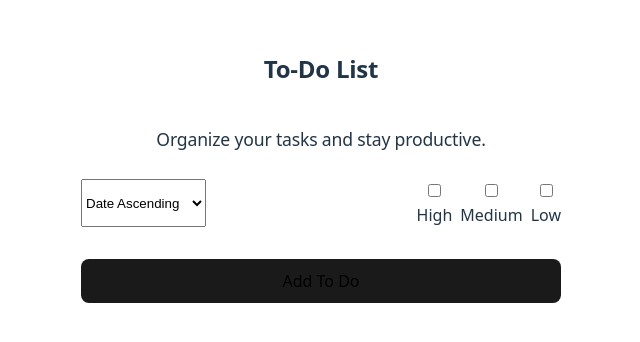
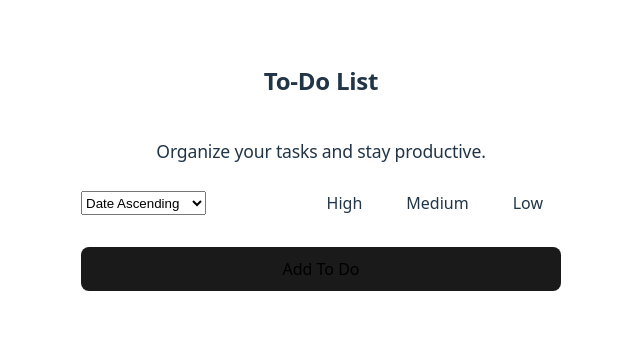
Before and after one commit to Alex761944/react-to-do-app, a React (Vite) app: page / in a window 1280 px wide. Shown: the part 230-572 px from the top of the page, without its empty margins (319-959 px from the left). Built offline with nearby package versions, Linux system fonts and the light colour scheme.

Commit message:
Use pill shaped badges for priority filters

```diff
--- a/src/App.jsx
+++ b/src/App.jsx
@@ -14,14 +14,17 @@ export const priorityOptions = [
   {
     label: "High",
     value: "high",
+    color: "var(--danger)",
   },
   {
     label: "Medium",
     value: "medium",
+    color: "var(--warning)",
   },
   {
     label: "Low",
     value: "low",
+    color: "var(--success)",
   },
 ];
 
@@ -138,7 +141,13 @@ function App() {
 
         <div className="Navigation__Prioritys">
           {priorityOptions.map((priorityOption, index) => (
-            <label key={index}>
+            <label
+              key={index}
+              className="FilterBadge"
+              style={{
+                "--filter-badge-active": priorityOption.color,
+              }}
+            >
               <input
                 type="checkbox"
                 value={priorityOption.value}
@@ -156,7 +165,9 @@ function App() {
                   });
                 }}
               />
-              <Text as="p">{priorityOption.label}</Text>
+              <Text as="span" className={`FilterBadge__Text`}>
+                {priorityOption.label}
+              </Text>
             </label>
           ))}
         </div>
--- a/src/components/Text/Text.jsx
+++ b/src/components/Text/Text.jsx
@@ -1,9 +1,9 @@
 import "./Text.css";
 
-export function Text({ as, variant, children }) {
-  const TextComponent = as;
+export function Text({ as: Tag = "p", variant, className = "", children }) {
+  const classes = ["Text", variant ? `Text--${variant}` : "", className]
+    .filter(Boolean)
+    .join(" ");
 
-  const classes = ["Text", `Text--${variant}`].join(" ");
-
-  return <TextComponent className={classes}>{children}</TextComponent>;
+  return <Tag className={classes}>{children}</Tag>;
 }
--- a/src/index.css
+++ b/src/index.css
@@ -85,3 +85,27 @@ del {
   display: flex;
   gap: var(--size-m);
 }
+
+.FilterBadge {
+  cursor: pointer;
+  position: relative;
+}
+
+/* checkbox verstecken */
+.FilterBadge input[type="checkbox"] {
+  display: none;
+}
+
+/* pill */
+.FilterBadge__Text {
+  padding: 8px 16px;
+  border-radius: 9999px;
+  border: 2px solid white;
+}
+
+/* active pill */
+.FilterBadge input[type="checkbox"]:checked + .FilterBadge__Text {
+  background: var(--filter-badge-active);
+  border-color: white;
+  color: white;
+}
```
